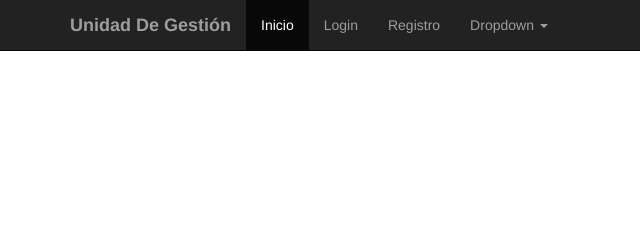
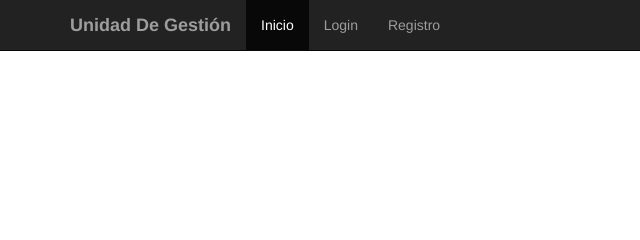
Before and after one commit to hanmiton/UnidadGestionTesis1Parte, a website: page public/app/views/index.html in a window 1280 px wide. Shown: the top 240 px of the page, 0-640 px from the left. Drawn offline with nearby package versions, Linux system fonts and the light colour scheme; some packages are replaced by stand-ins of ours; files that its build step writes are made by us from their sources.

Commit message:
quitando dropdown

```diff
--- a/public/app/views/index.html
+++ b/public/app/views/index.html
@@ -67,7 +67,7 @@
             <li><a ng-show="!main.isLoggedIn" href="/register">Registro</a></li>
             <li><a href="#" ng-show="main.isLoggedIn" ng-click="main.logout();">Salir</a></li>
             <li><a href="/management" ng-show="main.isLoggedIn && main.authorized" >Administración</a></li>
-            <li class="dropdown">
+           <!-- <li class="dropdown">
               <a href="#" class="dropdown-toggle" data-toggle="dropdown" role="button" aria-haspopup="true" aria-expanded="false">Dropdown <span class="caret"></span></a>
               <ul class="dropdown-menu">
                 <li><a href="#">Action</a></li>
@@ -79,6 +79,7 @@
                 <li><a href="#">One more separated link</a></li>
               </ul>
             </li>
+            -->
             <li><a ng-show="main.isLoggedIn" href="/profile"> Hola {{ main.username }}</a></li>
           </ul>
         </div><!--/.nav-collapse -->
```
